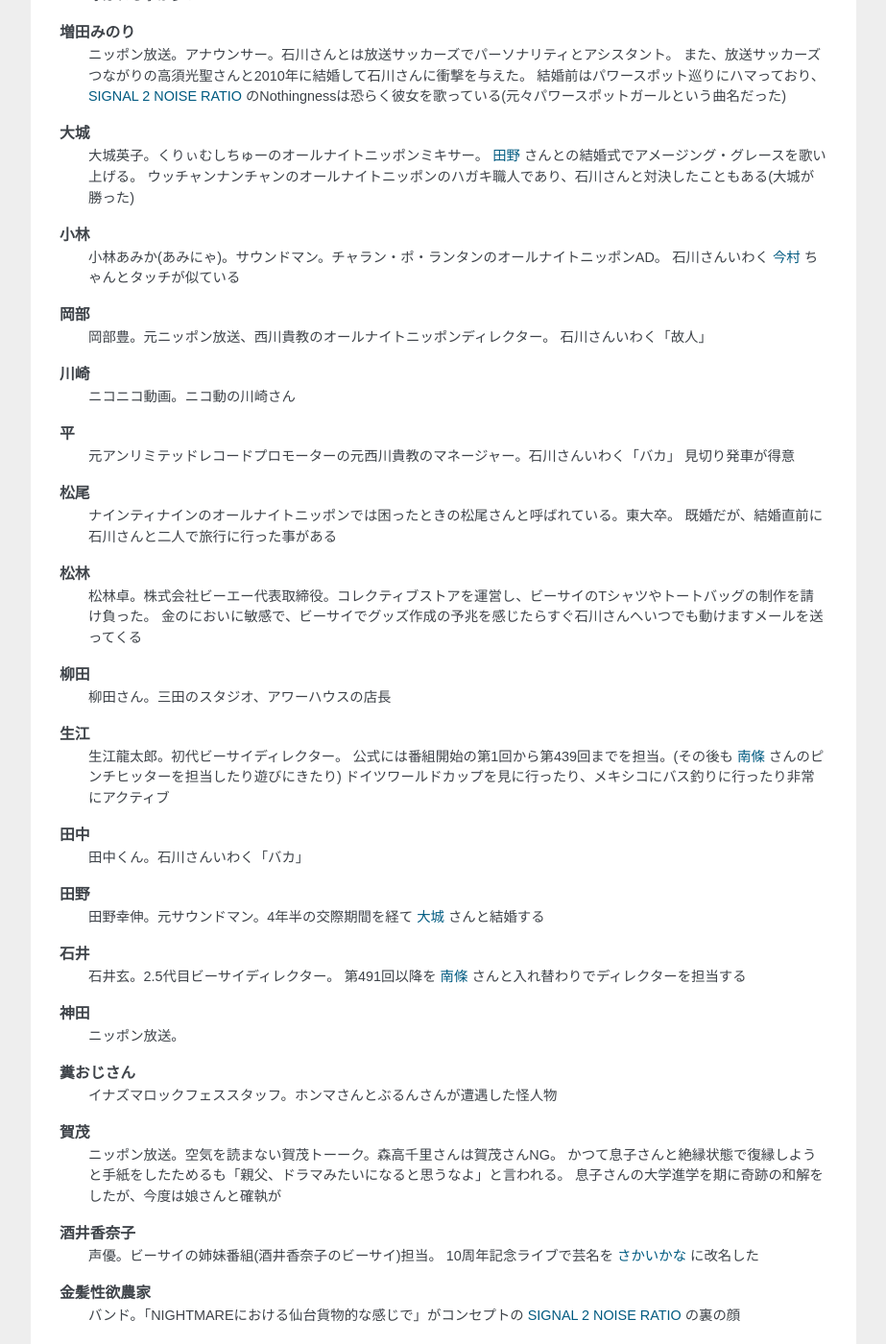
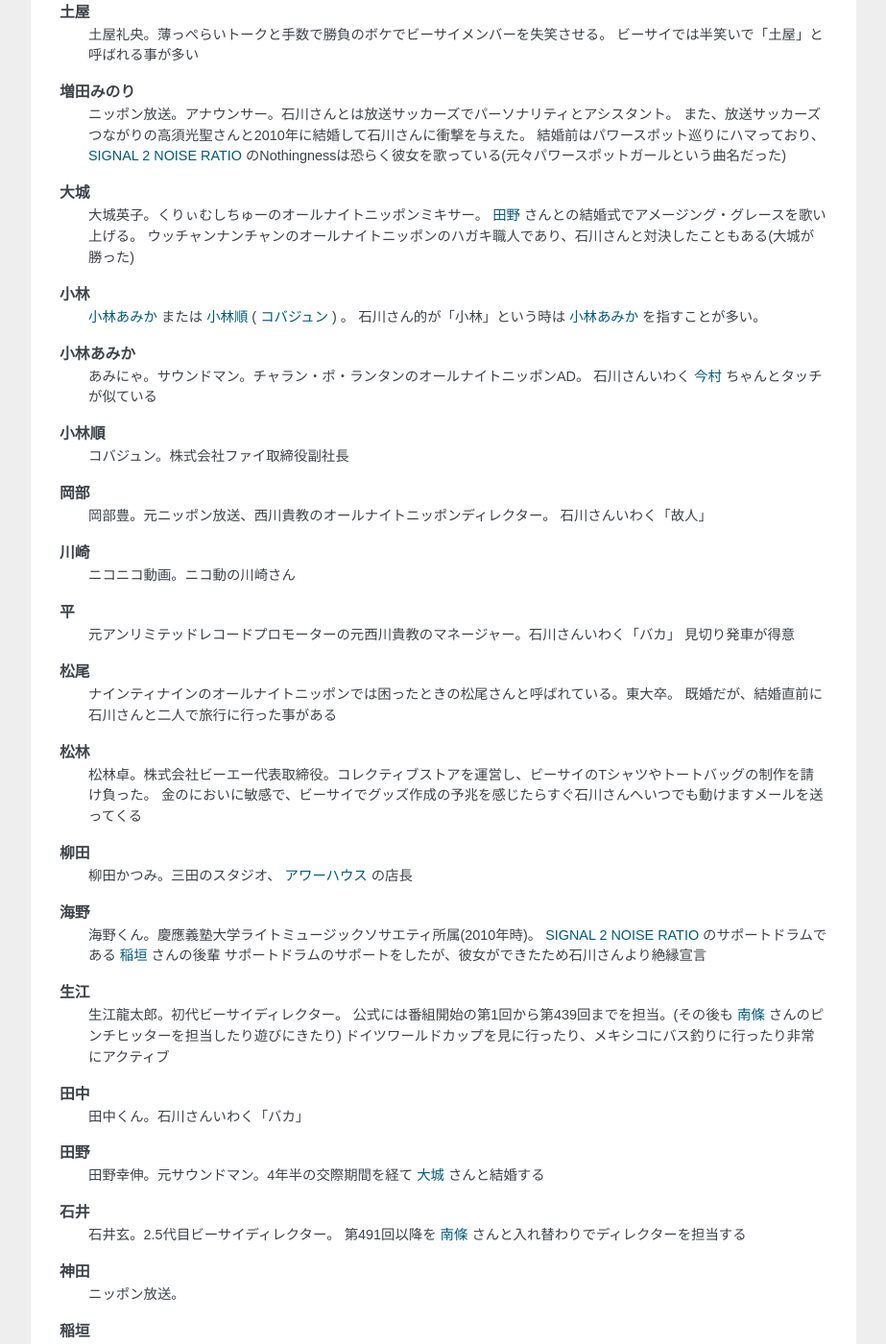
Before and after one commit to gosyujin/be-side, a Sphinx documentation site: the page built from source/glossary.rst, in a window 1280 px wide and 1400 px high, scrolled down 2455 px. Shown: the whole window at 96% size, without its empty margins (198-1121 px from the left). Built offline with Sphinx 7.4.7, drawn with Linux system fonts in a browser that asks for light colours; some of the changed text lies outside the part shown.

Commit message:
Update source

```diff
--- a/source/glossary.rst
+++ b/source/glossary.rst
@@ -78,6 +78,9 @@
    あやこ
      宝塚ジャンキー。ホンマさんが対抗心を燃やしLUNA SEAに大金を打ち込もうとした
 
+   コバジュン
+     :term:`小林順`
+
    ナガミ
      石川さんいわく「パイズリADナガミ」
      冴えない風貌が災いして「日々是曇天」という写真集を作られた
@@ -92,6 +95,10 @@
    石井
      石井玄。2.5代目ビーサイディレクター。
      第491回以降を :term:`南條` さんと入れ替わりでディレクターを担当する
+
+   稲垣
+     稲垣典行。イナーキー。株式会社ファイ取締役。金に厳しい。
+     慶應義塾大学ライトミュージックソサエティOBで :term:`SIGNAL 2 NOISE RATIO` のサポートドラム
 
    今村
      今村ちゃん。西川貴教のイエノミ!!スタッフ。石川さんいわく :term:`小林` とタッチが似ている
@@ -123,8 +130,15 @@
      ウッチャンナンチャンのオールナイトニッポンのハガキ職人であり、石川さんと対決したこともある(大城が勝った)
 
    小林
-     小林あみか(あみにゃ)。サウンドマン。チャラン・ポ・ランタンのオールナイトニッポンAD。
+     :term:`小林あみか` または :term:`小林順` ( :term:`コバジュン` ) 。
+     石川さん的が「小林」という時は :term:`小林あみか` を指すことが多い。
+
+   小林あみか
+     あみにゃ。サウンドマン。チャラン・ポ・ランタンのオールナイトニッポンAD。
      石川さんいわく :term:`今村` ちゃんとタッチが似ている
+
+   小林順
+     コバジュン。株式会社ファイ取締役副社長
 
    平
      元アンリミテッドレコードプロモーターの元西川貴教のマネージャー。石川さんいわく「バカ」
@@ -183,6 +197,11 @@
    フラン
      フランキー堺。浦和西高野球部の同期
 
+   海野
+     海野くん。慶應義塾大学ライトミュージックソサエティ所属(2010年時)。
+     :term:`SIGNAL 2 NOISE RATIO` のサポートドラムである :term:`稲垣` さんの後輩
+     サポートドラムのサポートをしたが、彼女ができたため石川さんより絶縁宣言
+
    酒井香奈子
      声優。ビーサイの姉妹番組(酒井香奈子のビーサイ)担当。
      10周年記念ライブで芸名を :term:`さかいかな` に改名した
@@ -201,4 +220,4 @@
      金のにおいに敏感で、ビーサイでグッズ作成の予兆を感じたらすぐ石川さんへいつでも動けますメールを送ってくる
 
    柳田
-     柳田さん。三田のスタジオ、アワーハウスの店長
+     柳田かつみ。三田のスタジオ、 :term:`アワーハウス` の店長
```
Also changed, not shown: other parts of source/glossary.rst (+1 -1 lines).
